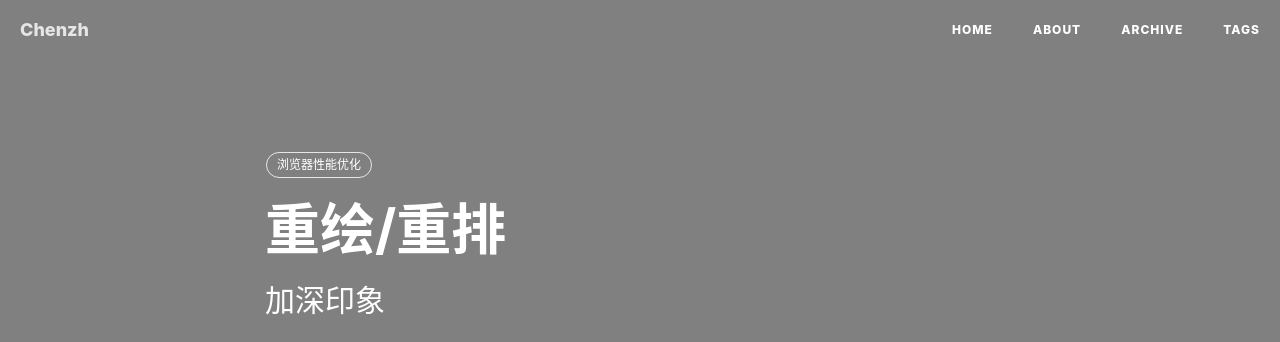
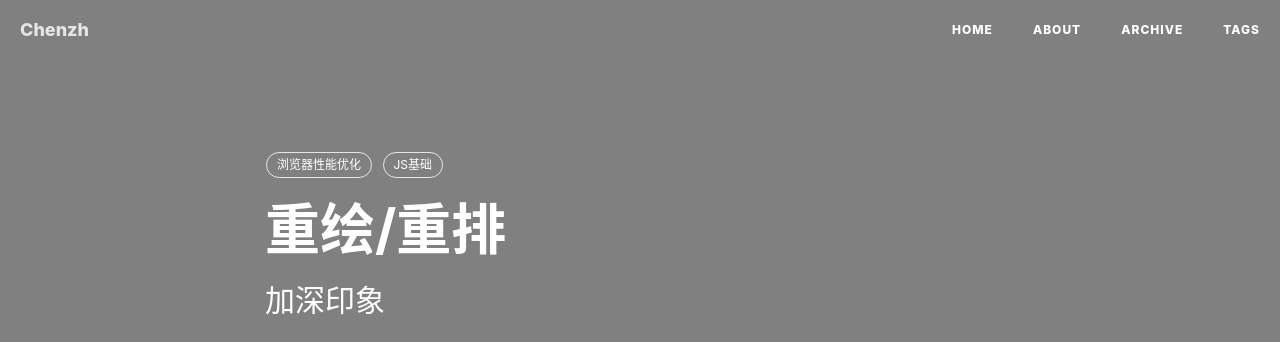
Before and after one commit to Bittersweet-Chocolate/Bittersweet-Chocolate.github.io, a Jekyll site: the page built from _posts/JS基础/2020-3-21-重绘-重排.md, in a window 1280 px wide and 1400 px high. Shown: the top 342 px of the window. Built offline with Jekyll 4.4.1, drawn with Linux system fonts in a browser that asks for light colours; nearby versions of some CDN libraries; comment, search, counter and statistics services are not loaded.

Commit message:
修改分布

```diff
--- a/_posts/2020-3-21-重绘-重排.md
+++ b/_posts/JS基础/2020-3-21-重绘-重排.md
@@ -8,6 +8,7 @@ header-img: img/desk.jpg
 catalog: true
 tags:
     - 浏览器性能优化
+    - JS基础
 ---
 
 ### 浏览器渲染机制
```
Also changed, not shown: _posts/JS基础/2020-3-02-作用域链-原型链.md (renamed from _posts/2020-3-02-作用域链-原型链.md, +1 -0 lines).
